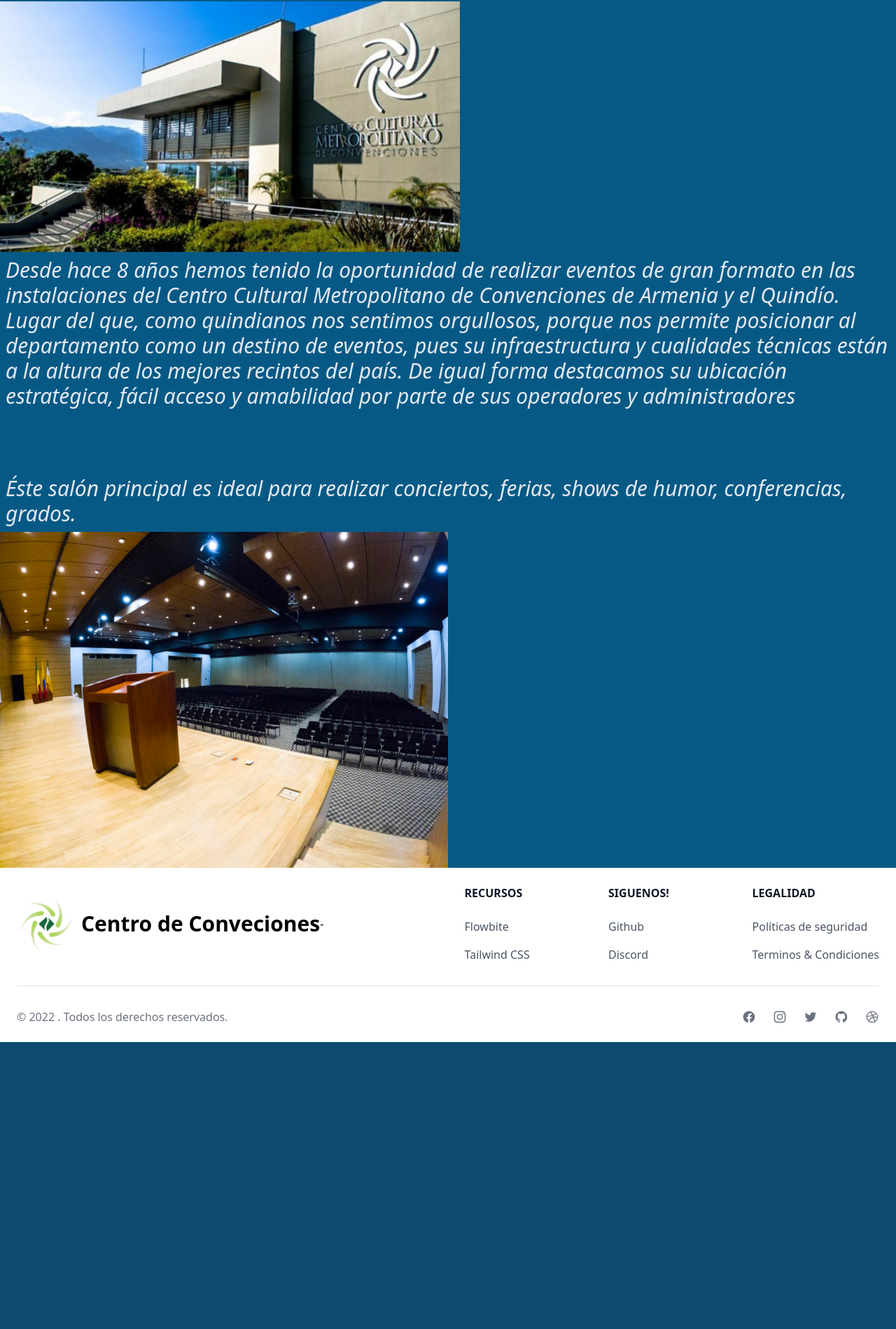
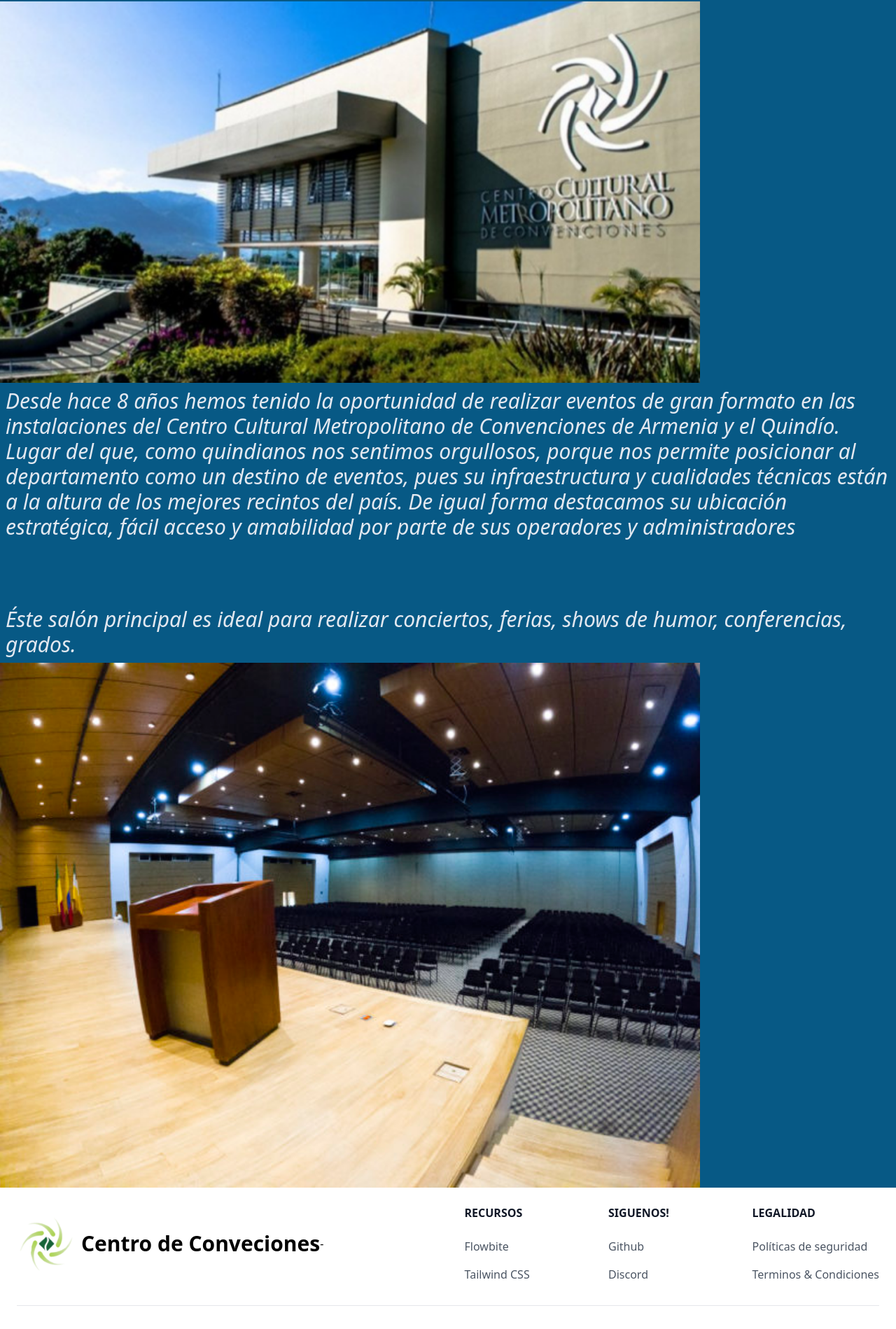
Before and after one commit to Osorio3408/Backend_centro_convenciones, a Next.js app: page /home in a window 1280 px wide. Shown: the part 631-2530 px from the top of the page at 70% size. Before the commit the page ends 2120 px from the top, so only its background shows below. Built offline with nearby package versions, Linux system fonts and the light colour scheme.

Commit message:
subida de archivos para desplegar de nuevo

```diff
--- a/components/BodyHome.jsx
+++ b/components/BodyHome.jsx
@@ -1,3 +1,5 @@
+import Image from "next/image";
+
 const BodyHome = () => {
   return (
     <div className="bg-sky-800 text-slate-200">
@@ -6,7 +8,7 @@ const BodyHome = () => {
       </div>
       <hr />
       <div className=" block border-b-black mb-20 mt-20">
-        <img src="/imagen2.png" alt="" />
+        <Image src="/imagen2.png" alt="salon" width="1000" height="100"/>
 
         <p className="italic p-2 xl:text-3xl">
           Desde hace 8 años hemos tenido la oportunidad de realizar eventos de
@@ -24,7 +26,8 @@ const BodyHome = () => {
           Éste salón principal es ideal para realizar conciertos, ferias, shows
           de humor, conferencias, grados.
         </p>
-        <img src="/salon-barranquero.jpg" alt="" />
+
+        <Image src="/salon-barranquero.jpg" alt="salon-barranquero" width="1000" height="100"/>
       </div>
     </div>
   );
--- a/components/Footer.jsx
+++ b/components/Footer.jsx
@@ -1,3 +1,4 @@
+import Image from "next/image";
 import React from "react";
 
 const Footer = () => {
@@ -6,7 +7,8 @@ const Footer = () => {
       <footer className="p-4 bg-white sm:p-6 dark:bg-gray-900">
         <div className=" md:flex md:justify-between">
           <div className="flex text-center justify-center items-center  mb-6 md:mb-0 ">
-            <img src="/logo.png" alt="" className="mr-3 h-8 xl:w-20 xl:h-20" />
+
+            <Image src="/logo.png" alt="" className="mr-3 h-8 xl:w-20 xl:h-20" width="200" height="100"/>
             <span className="self-center text-2xl font-semibold whitespace-nowrap dark:text-white xl:text-3xl">
               Centro de Conveciones
             </span>
--- a/components/Footer_login.jsx
+++ b/components/Footer_login.jsx
@@ -1,3 +1,4 @@
+import Link from "next/link";
 import React from "react";
 
 const Footer_login = () => {
@@ -9,11 +10,11 @@ const Footer_login = () => {
         </span>
         <ul className="flex flex-wrap items-center mt-3 justify-center text-sm text-gray-500 dark:text-teal-100 sm:mt-0">
           <li>
-            <a
+            <Link
               href="/register"
               className="mr-4 hover:underline md:mr-6 xl:text-xl ">
               ¿No tienes cuenta?
-            </a>
+            </Link>
           </li>
         </ul>
       </footer>
--- a/components/Footer_register.jsx
+++ b/components/Footer_register.jsx
@@ -1,3 +1,4 @@
+import Link from "next/link";
 import React from "react";
 
 const Footer_register = () => {
@@ -5,25 +6,25 @@ const Footer_register = () => {
     <>
       <footer className="w-full border-white border-t-2 p-4 fixed bottom-0 text-center bg-sky-900 rounded-lg shadow md:flex md:items-center md:justify-between md:p-6 dark:bg-sky-900 xl:h-24 ">
         <span className="text-sm text-center justify-center items-center text-gray-500 sm:text-center dark:text-teal-100">
-          <a className="hover:underline xl:text-xl " href="/login">
+          <Link className="hover:underline xl:text-xl " href="/login">
             Iniciar Sesion
-          </a>
+          </Link>
         </span>
         <ul className="flex flex-wrap justify-center items-center mt-3 text-sm text-gray-500 dark:text-teal-100 sm:mt-0">
           <li>
-            <a href="#" className="mr-4 hover:underline md:mr-6 xl:text-xl ">
+            <Link href="#" className="mr-4 hover:underline md:mr-6 xl:text-xl ">
               Privaticas de Privacidad
-            </a>
+            </Link>
           </li>
           <li>
-            <a href="#" className="mr-4 hover:underline md:mr-6 xl:text-xl ">
+            <Link href="#" className="mr-4 hover:underline md:mr-6 xl:text-xl ">
               Licencia
-            </a>
+            </Link>
           </li>
           <li>
-            <a href="#" className="hover:underline xl:text-xl ">
+            <Link href="#" className="hover:underline xl:text-xl ">
               Contactanos
-            </a>
+            </Link>
           </li>
         </ul>
       </footer>
--- a/components/Navbar_Events.jsx
+++ b/components/Navbar_Events.jsx
@@ -1,4 +1,6 @@
 import Head from "next/head";
+import Image from "next/image";
+import Link from "next/link";
 import React from "react";
 
 const Navbar_Events = () => {
@@ -13,13 +15,14 @@ const Navbar_Events = () => {
           <div className=" md:flex items-center justify-between py-4 md:px-10 px-7">
             <div className="w-full ml-5 text-xl font-semibold cursor-pointer flex items-center">
               <span className="relative right-10 pt-2">
-                <img src="/logo.png" alt="" className=" w-14 h-14" />
+
+              <Image src="/logo.png" alt="" className=" w-14 h-14" width="1000" height="100"/>
               </span>
               <p className="text-white relative right-7">
                 Centro de Convenciones
               </p>
               <span className="p-2 rounded-md sm:relative left-1/2 lg:left-2/3 xl:left-3/4 text-red-600 hover:underline underline-offset-4 decoration-slate-300 ">
-                <a href="/api/logout">Cerrar Sesión</a>
+                <Link href="/api/logout">Cerrar Sesión</Link>
               </span>
             </div>
           </div>
--- a/pages/login.js
+++ b/pages/login.js
@@ -40,7 +40,7 @@ export default function Login() {
         <>
           <Navbar_login />
           <div className="image_header mb-16 w-36 mx-auto mt-4">
-            <Image src="/logo.png" width="100" height="100" />
+            <Image src="/logo.png" width="100" height="100" alt="Logo"/>
           </div>
           {!user.isLoggedIn && (
             <div className="form w-100 shadow-2xl h-px ">
--- a/pages/register.js
+++ b/pages/register.js
@@ -5,6 +5,8 @@ import axios from "axios";
 import { useState } from "react";
 import { useRouter } from "next/router";
 import { toast } from "react-toastify";
+import Image from "next/image";
+import Link from "next/link";
 
 const Registrar = () => {
   const router = useRouter();
@@ -39,11 +41,9 @@ const Registrar = () => {
       <Navbar_register />
       <div className="xl:flex flex-col xl:m-auto bg-glass xl:w-96 xl:mb-36 xl:mt-10">
         <div className="image_header mb-3 w-28 mx-auto mt-4 bg-white rounded-full">
-          <img src="/new_user.png" alt="" />
+          <Image src="/new_user.png" alt="user" width="200" height="100"/>
         </div>
-        <div className="image_header mb-0 mt-2 w-36 mx-auto">
-          <img src={logo} alt="" />
-        </div>
+
         <div className="form  w-100">
           <form
             onSubmit={handleSubmit}
@@ -137,9 +137,9 @@ const Registrar = () => {
                 Enviar
               </button>
               <span className="text-center border-solid border-2 border-white bg-sky-900 hover:bg-sky-800 hover:border-dotted  text-teal-200 p-2 rounded-lg w-24 mt-4 ">
-                <a href="/home" className="w-full p-4">
+                <Link href="/home" className="w-full p-4">
                   Volver
-                </a>
+                </Link>
               </span>
             </div>
           </form>
```
